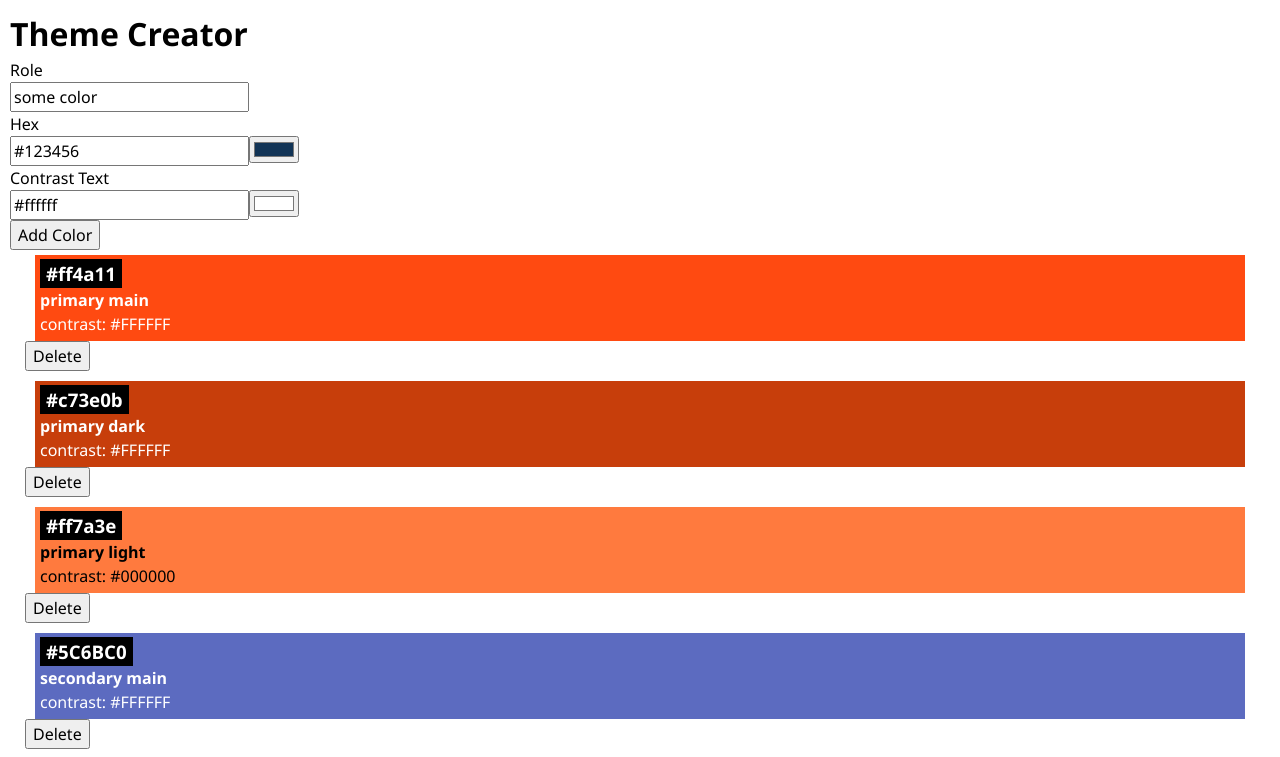
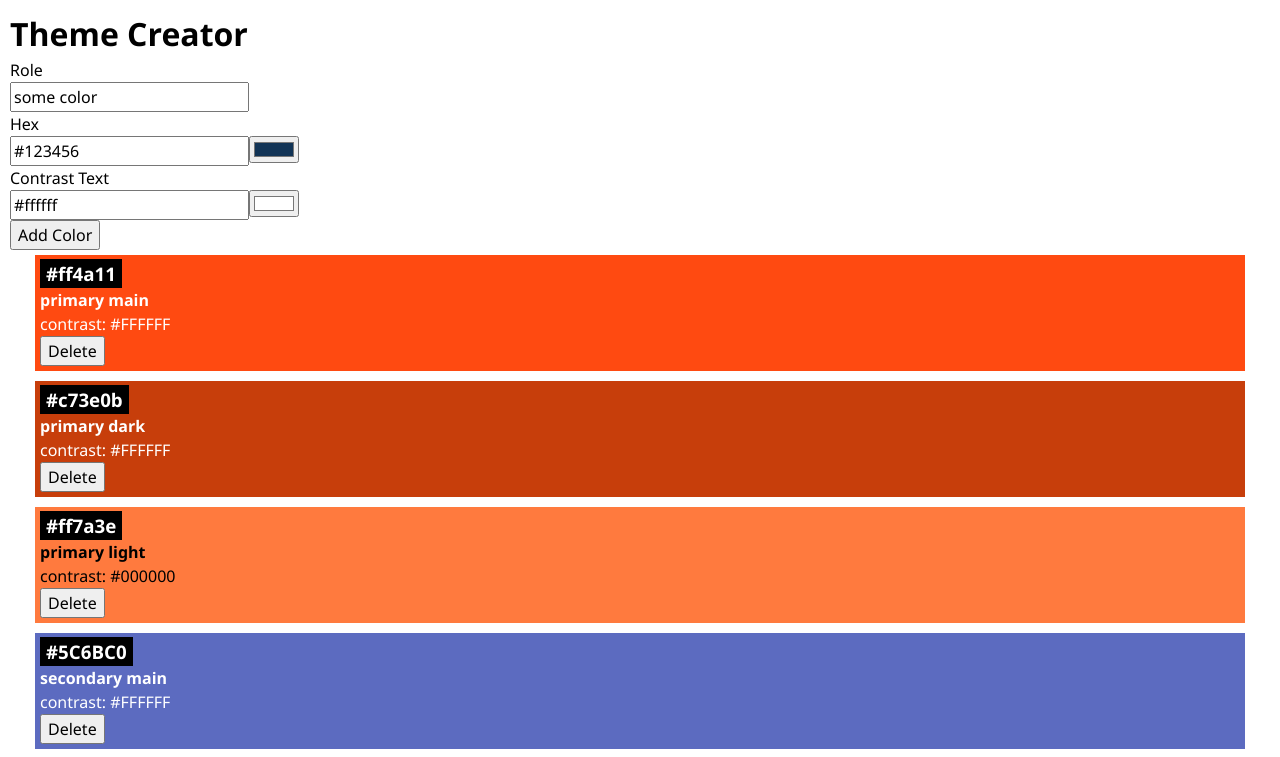
Before and after one commit to BengelAdoma/recap-project-4, a React (Vite) app: page / in a window 1280 px wide. Shown: the top 757 px of the page. Built offline with nearby package versions, Linux system fonts and the light colour scheme.

Commit message:
issued resolved again

```diff
--- a/src/App.jsx
+++ b/src/App.jsx
@@ -38,8 +38,8 @@ function App() {
       ) : (
         colors.map((color) => (
           <div key={color.id} className="color-card">
-            <Color color={color} />
-            {deleteId === color.id ? (
+            <Color color={color} handleDeleteColor={handleDeleteColor} confirmDeleteColor={confirmDeleteColor} deleteId={deleteId} cancelDelete={cancelDelete}/>
+            {/* {deleteId === color.id ? (
               <div className="color-card-highlight">
                 <p>Really delete?</p>
                 <button onClick={() => handleDeleteColor(color.id)}>Delete</button>
@@ -52,7 +52,7 @@ function App() {
               >
                 Delete
               </button>
-            )}
+            )} */}
           </div>
         ))
       )}
--- a/src/Components/Color/Color.jsx
+++ b/src/Components/Color/Color.jsx
@@ -1,6 +1,6 @@
 import "./Color.css";
 
-export default function Color({ color }) {
+export default function Color({ color,deleteId,handleDeleteColor,confirmDeleteColor,cancelDelete }) {
   return (
     <div
       className="color-card"
@@ -12,7 +12,20 @@ export default function Color({ color }) {
       <h3 className="color-card-headline">{color.hex}</h3>
       <h4>{color.role}</h4>
       <p>contrast: {color.contrastText}</p>
-
+      {deleteId === color.id ? (
+              <div className="color-card-highlight">
+                <p>Really delete?</p>
+                <button onClick={() => handleDeleteColor(color.id)}>Delete</button>
+                <button onClick={cancelDelete}>Cancel</button>
+              </div>
+            ) : (
+              <button
+                className="delete-button"
+                onClick={() => confirmDeleteColor(color.id)}
+              >
+                Delete
+              </button>
+            )}
     </div>
 
   );
```
